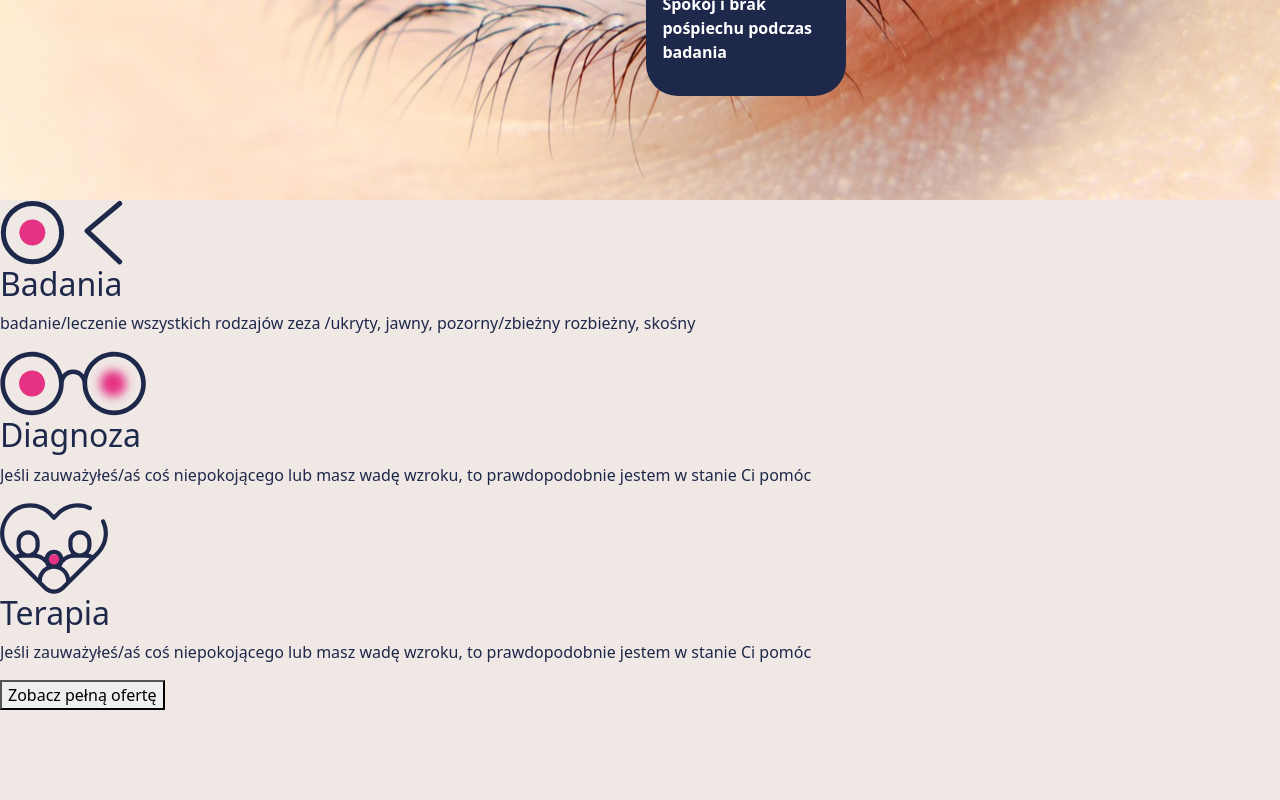
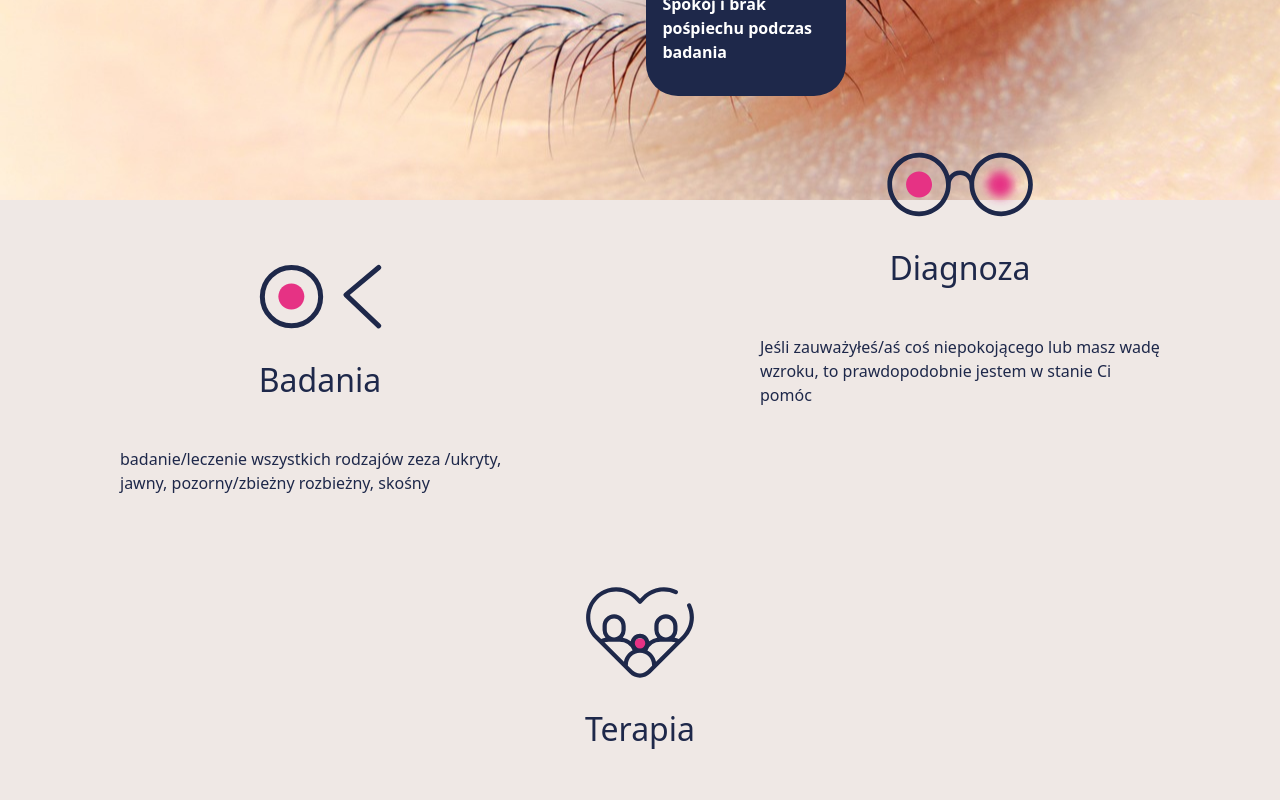
Before and after one commit to D3nyFRND/orto_eye, a Vue app: page / in a window 1280 px wide. Shown: the part 680-1480 px from the top of the page. Before the commit the page ends 1390 px from the top, so only its background shows below. Built offline with nearby package versions, Linux system fonts and the light colour scheme; the HTML template or start-up script is replaced by a standard one.

Commit message:
Offer Css prototype added

```diff
--- a/src/components/offer/offer.scss
+++ b/src/components/offer/offer.scss
@@ -0,0 +1,47 @@
+.offer{
+    display: flex;
+    justify-content: center; flex-direction: column; align-items: center;
+    .offerWrapper{
+        display: flex;
+        flex-wrap: wrap; place-content: center space-around; align-items: center;
+
+        .offerContainer{
+            max-width: 400px;
+            display: flex;
+            justify-content: space-between; flex-direction: column; align-items: center;
+            margin: 1rem;
+
+            img,h2{
+                margin: 1rem 0;
+            }
+            p{
+                margin: 2rem 0;
+            }
+
+            &:nth-child(2){
+                position: relative;
+                bottom: 100px;
+            }
+        }
+
+    }
+
+    button{
+        background-color: var(--common-text_color);
+        padding: 1rem 1.5rem;
+        border-radius: 2rem;
+        color: var(--bcg-color);
+        font-family: var(--button-text_font);
+        font-weight: bold;
+        border: 4px solid var(--bcg-color);
+        transition: 0.2s;
+
+        &:hover{
+            border-color: var(--common-text_color);
+        }
+        &:active{
+            background-color: var(--side-color);
+            color: var(--common-text_color);
+        }
+    }
+}
--- a/src/components/offer/offerIndex.vue
+++ b/src/components/offer/offerIndex.vue
@@ -29,3 +29,5 @@
     <button>Zobacz pełną ofertę</button>
   </section>
 </template>
+
+<style lang="scss" src="./offer.scss" scoped></style>
--- a/src/index.scss
+++ b/src/index.scss
@@ -24,6 +24,10 @@ body {
   margin: 0;
 }
 
+section{
+  min-height: 100vh;
+}
+
 #app{
   margin: 0;
 }
```
